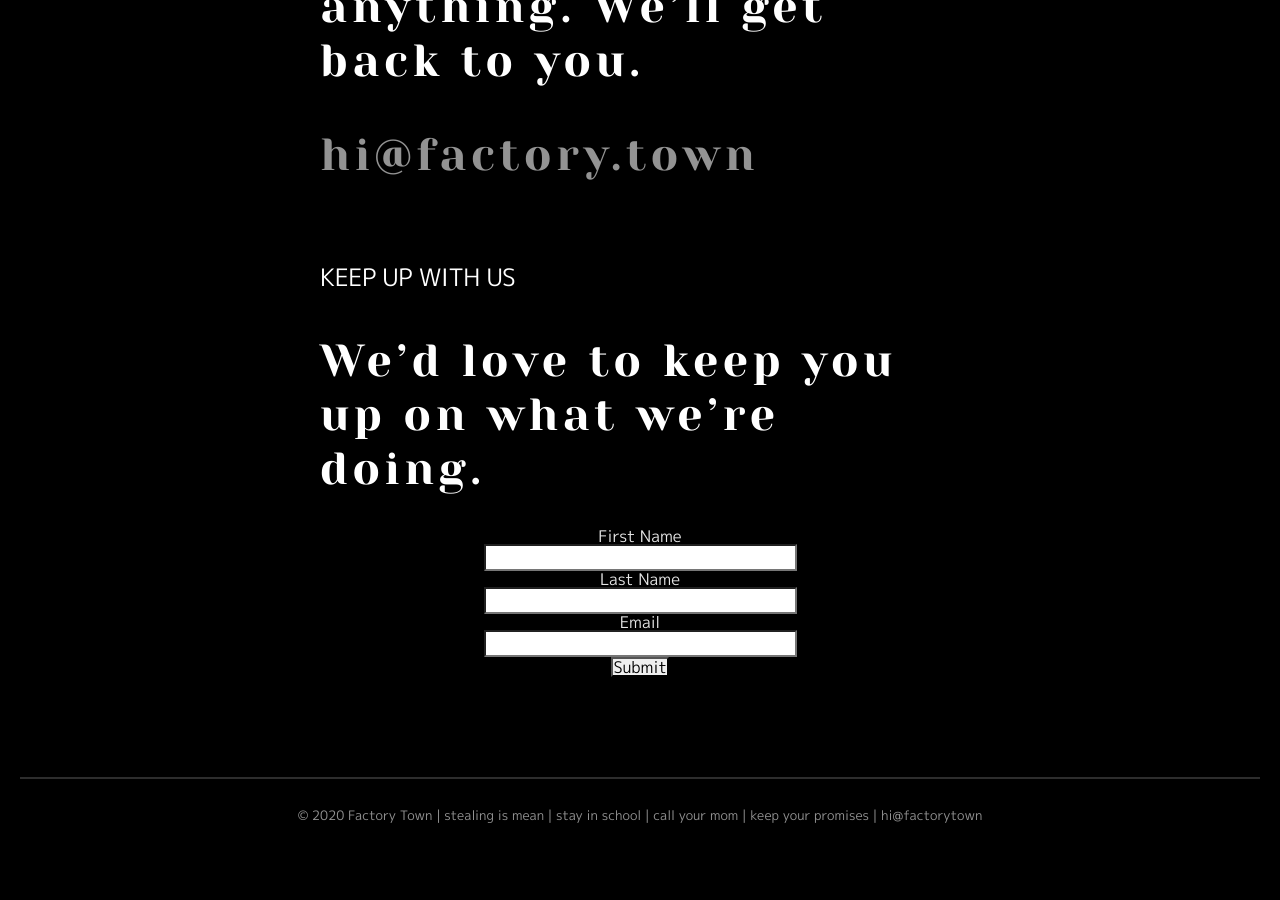
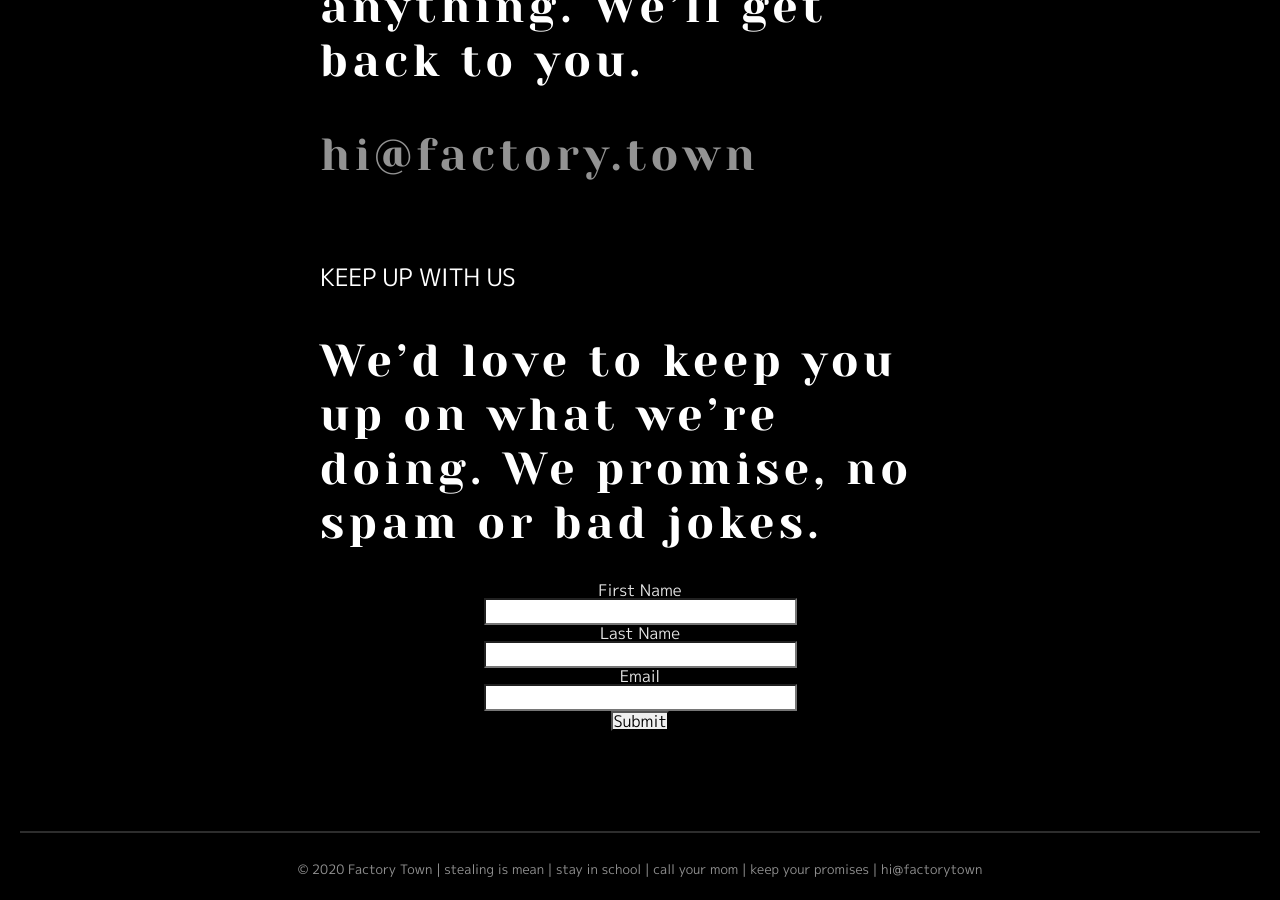
Before and after one commit to factorytown/factorytown.github.io, a Jekyll site: the page built from _pages/about.md, in a window 1280 px wide and 900 px high, scrolled down 1711 px. Built offline with Jekyll 4.4.1, drawn with Linux system fonts in a browser that asks for light colours; nearby versions of some CDN libraries; before the commit the page ends 2557 px from its top, so only the background shows below that.

Commit message:
Updated About

```diff
--- a/_pages/about.md
+++ b/_pages/about.md
@@ -24,7 +24,7 @@ title: ABOUT
 
 <br>
 ### KEEP UP WITH US
-## We'd love to keep you up on what we're doing.
+## We'd love to keep you up on what we're doing. We promise, no spam or bad jokes.
 <center>
 <BR>
 <BR>
```
